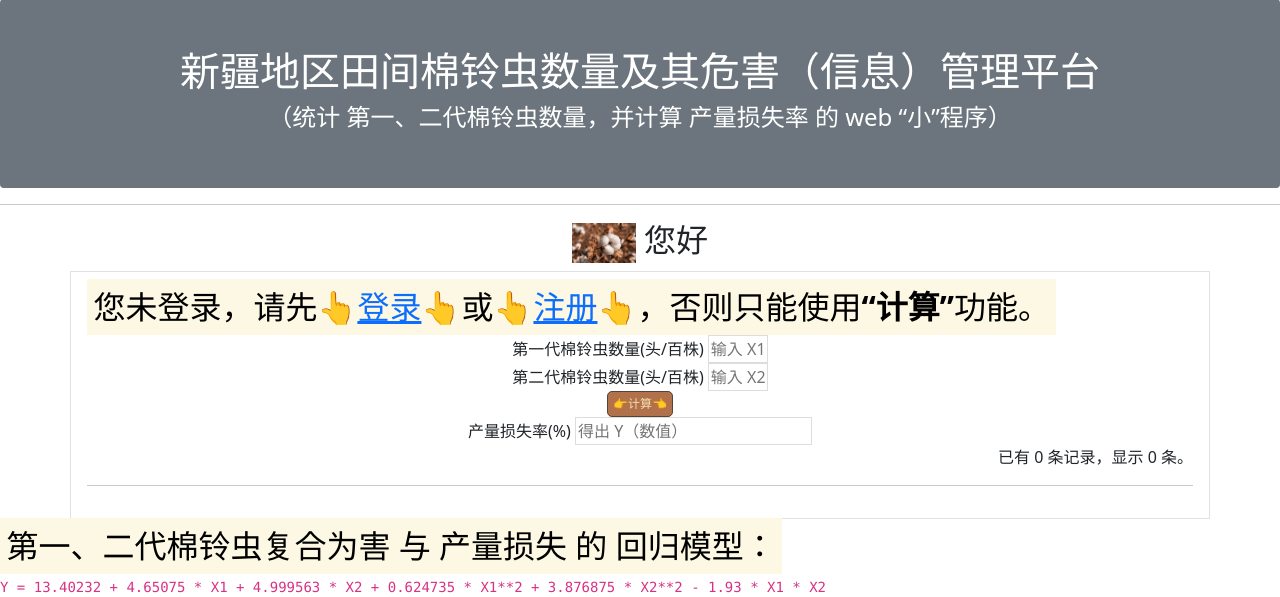
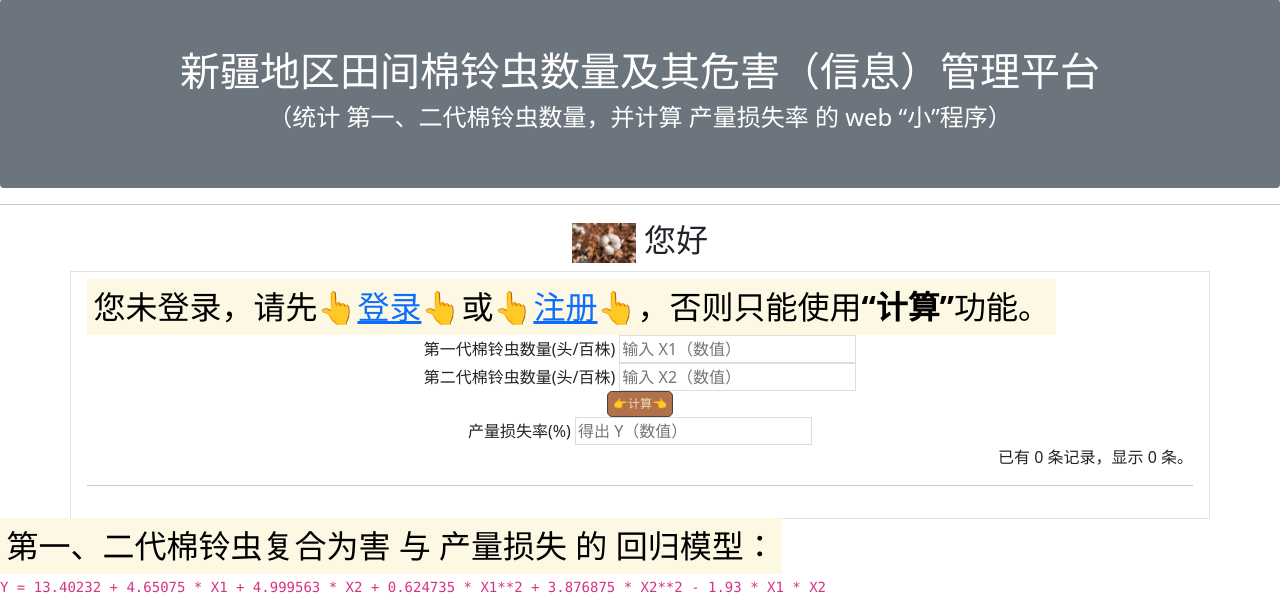
Before and after one commit to Rhylan2333/My_Big_data_minored_in_the_final_assignment_of_the_first_semester, a Flask app: page / in a window 1280 px wide. Shown: the part 113-710 px from the top of the page. Run offline with Flask 2, Linux system fonts and the light colour scheme; data that the repository does not hold is empty; some libraries are stand-ins or nearby versions.

Commit message:
改了下 style.css

```diff
--- a/static/style.css
+++ b/static/style.css
@@ -92,13 +92,13 @@ input[type=text] {
     border: 1px solid #ddd;
 }
 
-input[name=x1] {
+/* input[name=x1] {
     width: 60px;
 }
 
 input[name=x2] {
     width: 60px;
-}
+} */
 
 /* input[name=result] {
     width: 66px;
```
